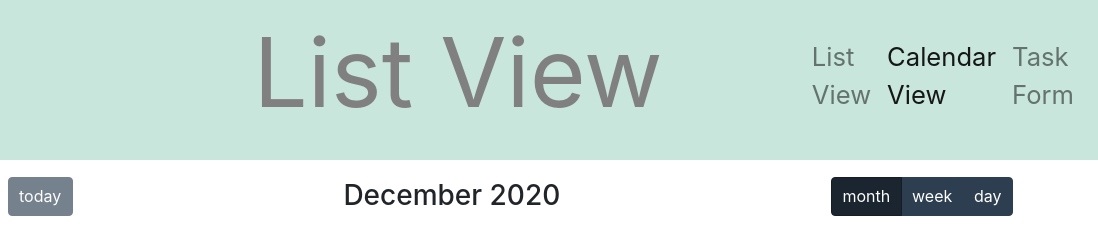
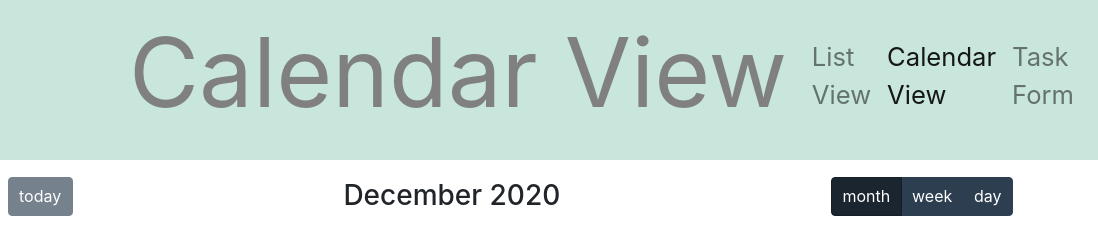
Before and after one commit to terence1988/TandHippee, a plain HTML site: page calendar.html in a window 1280 px wide. Shown: the top 238 px of the page, 182-1280 px from the left. Drawn offline with nearby package versions, Linux system fonts and the light colour scheme.

Commit message:
fixed title

```diff
--- a/calendar.html
+++ b/calendar.html
@@ -28,7 +28,7 @@
 				<div id="team-logo" class="col-2 navbar-light">
 					<img src="./assets/LogoTandHippee.png" />
 				</div>
-				<p class="text-center col-8">List View</p>
+				<p class="text-center col-8">Calendar View</p>
 				<nav
 					class="navbar navbar-expand-lg navbar-light col-2 justify-content-end"
 				>
```
Also changed, not shown: taskForm.html (+1 -1 lines).
